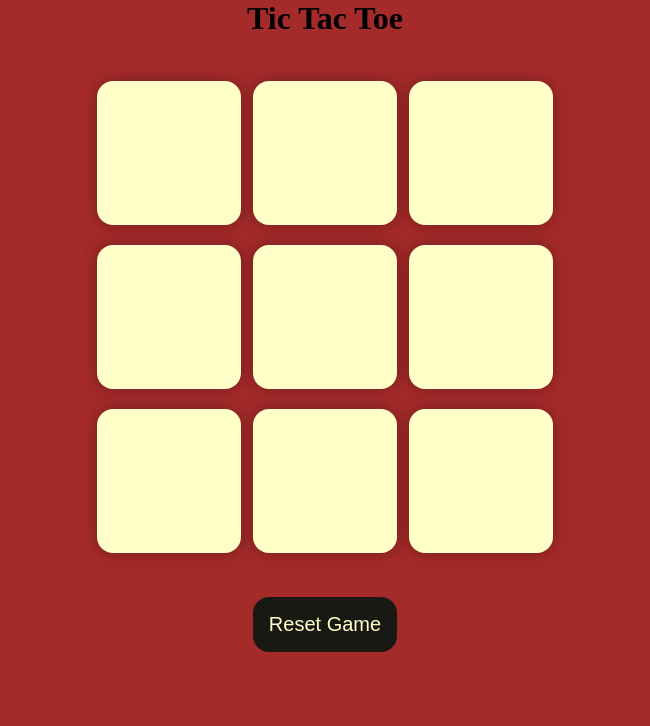
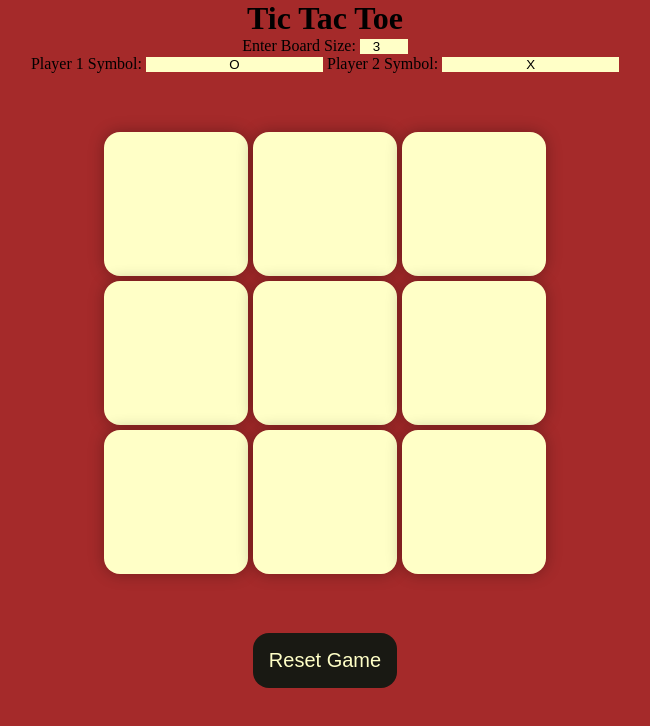
Before and after one commit to ArchiMatta/TicTacToe, a plain HTML site: page index.html in a window 1280 px wide. Shown: the whole page, without its empty margins (315-965 px from the left). Drawn offline with Linux system fonts and the light colour scheme.

Commit message:
Dynamic Board Size

```diff
--- a/app.js
+++ b/app.js
@@ -4,25 +4,79 @@ let newGameBtn = document.querySelector("#new-btn");
 let msgContainer = document.querySelector(".msg-container");
 let msg = document.querySelector("#msg");
 let resetscorebtn = document.querySelector("#reset-score-btn");
+let boardSizeInput = document.querySelector("#board-size");
+let player1SymbolInput = document.querySelector("#player-1-symbol");
+let player2SymbolInput = document.querySelector("#player-2-symbol");
 let scoreO = document.querySelector("#score-o");
 let scoreX = document.querySelector("#score-x");
+let symbolO = document.querySelector("#symbol-o");
+let symbolX = document.querySelector("#symbol-x");
 
 let turno=true;
 let count=0; //To Track Draw
 let scoreOcount =0;
 let scoreXcount =0;
+let boardSize = 3;
+let player1Symbol = "O";
+let player2Symbol = "X";
+let winpatterns = [];
 
-const winpatterns=  [
-    [0, 1, 2],
-    [0, 3, 6],
-    [0, 4, 8],
-    [1, 4, 7],
-    [2, 5, 8],
-    [2, 4, 6],
-    [3, 4, 5],
-    [6, 7, 8],
-  ];
+// const winpatterns=  [
+//     [0, 1, 2],
+//     [0, 3, 6],
+//     [0, 4, 8],
+//     [1, 4, 7],
+//     [2, 5, 8],
+//     [2, 4, 6],
+//     [3, 4, 5],
+//     [6, 7, 8],
+//   ];
 
+  const createBoard = () => {
+    const gameBoard = document.querySelector("#game-board");
+    gameBoard.innerHTML = '';
+    gameBoard.style.gridTemplateColumns = `repeat(${boardSize}, 1fr)`;
+    gameBoard.style.gridTemplateRows = `repeat(${boardSize}, 1fr)`;
+    for (let i = 0; i < boardSize * boardSize; i++) {
+      const box = document.createElement("div");
+      box.classList.add("box");
+      box.setAttribute("id", `box${i}`);
+      gameBoard.appendChild(box);
+    }
+    boxes = document.querySelectorAll(".box");
+    boxes.forEach((box) => {
+      box.addEventListener("click", boxClickHandler);
+    });
+    generateWinPatterns();
+  };
+
+  const generateWinPatterns = () => {
+    winpatterns = [];
+    // Horizontal win patterns
+    for (let i = 0; i < boardSize; i++) {
+      const pattern = [];
+      for (let j = 0; j < boardSize; j++) {
+        pattern.push(i * boardSize + j);
+      }
+      winpatterns.push(pattern);
+    }
+    // Vertical win patterns
+    for (let i = 0; i < boardSize; i++) {
+      const pattern = [];
+      for (let j = 0; j < boardSize; j++) {
+        pattern.push(i + j * boardSize);
+      }
+      winpatterns.push(pattern);
+    }
+    // Diagonal win patterns
+    const diag1 = [];
+    const diag2 = [];
+    for (let i = 0; i < boardSize; i++) {
+      diag1.push(i * (boardSize + 1));
+      diag2.push((i + 1) * (boardSize - 1));
+    }
+    winpatterns.push(diag1, diag2);
+  };
   const resetGame = () => {
     turno = true;
     count = 0;
@@ -41,15 +95,15 @@ const winpatterns=  [
     scoreXcount = 0;
     updateScores();
   };
-boxes.forEach((box) => {
-    box.addEventListener("click", () => {
+  const boxClickHandler = (event) => {
+    const box = event.target;
       if (turno) {
         //playerO
-        box.innerText = "O";
+        box.innerText = player1Symbol;
         turno = false;
       } else {
         //playerX
-        box.innerText = "X";
+        box.innerText = player2Symbol;
         turno = true;
       }
       box.disabled = true;
@@ -58,11 +112,12 @@ boxes.forEach((box) => {
       let isWinner = checkWinner();
 
 
-      if (count === 9 && !isWinner) {
+      if (count === (boardSize*boardSize) && !isWinner) {
         gameDraw();
       }
-    });
-  });
+    };
+
+
   const gameDraw = () => {
     msg.innerText="Game was a draw";
     msgContainer.classList.remove("hide");
@@ -93,20 +148,41 @@ boxes.forEach((box) => {
    };
 
    const checkWinner = () => {
-    for(let pattern of winpatterns){
-        let pos1val = boxes[pattern[0]].innerText;
-        let pos2val = boxes[pattern[1]].innerText;
-        let pos3val = boxes[pattern[2]].innerText;
+    for (let pattern of winpatterns) {
+      let pos1val = boxes[pattern[0]].innerText;
+      let isWinningPattern = true;
 
-        if(pos1val != "" && pos2val != "" && pos3val != ""){
-            if(pos1val === pos2val && pos2val === pos3val){
-                showWinner(pos1val);
-                return true;
-            }
+      if (pos1val === "") continue;
+
+      for (let i = 1; i < pattern.length; i++) {
+        if (boxes[pattern[i]].innerText !== pos1val) {
+          isWinningPattern = false;
+          break;
         }
+      }
+
+      if (isWinningPattern) {
+        showWinner(pos1val);
+        return true;
+      }
     }
-   };
+    return false;
+  };
+   const startNewGame = () => {
+    boardSize = parseInt(boardSizeInput.value);
+    player1Symbol = player1SymbolInput.value || "O";
+    player2Symbol = player2SymbolInput.value || "X";
+    symbolO.innerText = player1Symbol;
+    symbolX.innerText = player2Symbol;
+    resetGame();
+    createBoard();
+  };
 
-   newGameBtn.addEventListener("click", resetGame);
+   newGameBtn.addEventListener("click", startNewGame);
    resetBtn.addEventListener("click", resetGame);
    resetscorebtn.addEventListener("click", resetScores);
+   boardSizeInput.addEventListener("change", startNewGame);
+   player1SymbolInput.addEventListener("input", startNewGame);
+   player2SymbolInput.addEventListener("input", startNewGame);
+
+   createBoard();
--- a/index.html
+++ b/index.html
@@ -10,16 +10,28 @@
     <div class="msg-container hide">
         <p id="msg">Winner</p>
         <div class="score-board">
-            <div>Player O: <span id="score-o">0</span></div>
-            <div>Player X: <span id="score-x">0</span></div>
+            <div>Player <span id="symbol-o">O</span>: <span id="score-o">0</span></div>
+            <div>Player <span id="symbol-x">X</span>: <span id="score-x">0</span></div>
             <button id="reset-score-btn">Reset Scores</button>
           </div>
         <button id="new-btn">New Game</button>
        </div>
     <main>
         <h1>Tic Tac Toe</h1>
+        <div>
+            <label class="label" for="board-size">Enter Board Size:</label>
+            <input type="number" id="board-size" value="3" min="3" max="10">
+          </div>
+          <div>
+            <label class="label" for="player-1-symbol">Player 1 Symbol:</label>
+            <input type="text" id="player-1-symbol" maxlength="1" value="O">
+            <label class="label" for="player-2-symbol">Player 2 Symbol:</label>
+            <input type="text" id="player-2-symbol" maxlength="1" value="X">
+          </div>
         <div class="container">
             <div class="game">
+                <div class="game-board" id="game-board"></div>
+              <!-- <button class="box"></button>
               <button class="box"></button>
               <button class="box"></button>
               <button class="box"></button>
@@ -27,8 +39,7 @@
               <button class="box"></button>
               <button class="box"></button>
               <button class="box"></button>
-              <button class="box"></button>
-              <button class="box"></button>
+              <button class="box"></button> -->
             </div>
           </div>
           <button id="reset-btn">Reset Game</button>
--- a/style.css
+++ b/style.css
@@ -24,6 +24,7 @@ body{
   .score-board{
     padding: 1rem;
     font-size: 1.25rem;
+    text-align: center;
   }
   #reset-score-btn{
     padding: 0.5rem;
@@ -42,6 +43,7 @@ body{
     font-size: 8vmin;
     color: #b0423e4b;
     background-color: #ffffc7;
+    text-align: center;
   }
   #reset-btn {
     padding: 1rem;
@@ -75,3 +77,28 @@ body{
   .hide {
     display: none;
   }
+  #board-size{
+    background-color: #ffffc7;
+    border: none;
+    text-align: center;
+  }
+  .label{
+    font-size: medium;
+}
+  #player-1-symbol{
+    background-color: #ffffc7;
+    border: none;
+    text-align: center;
+  }
+  #player-2-symbol{
+    background-color: #ffffc7;
+    border: none;
+    text-align: center;
+  }
+  .game-board {
+    display: grid;
+    gap: 5px;
+    /* background-color: #3e3a35; */
+    padding: 0.2rem;
+    border:none;
+  }
```
